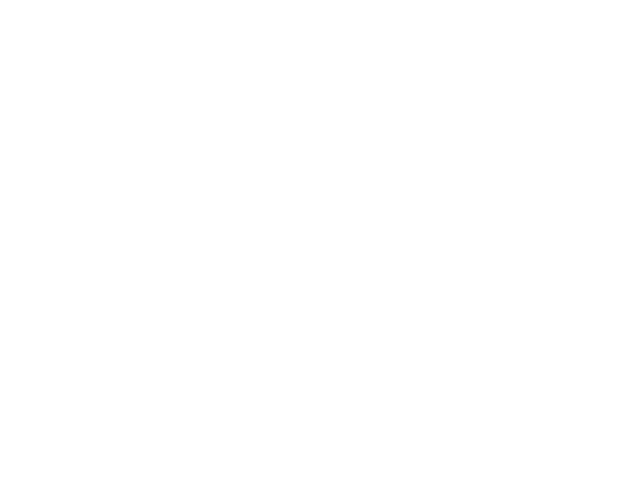
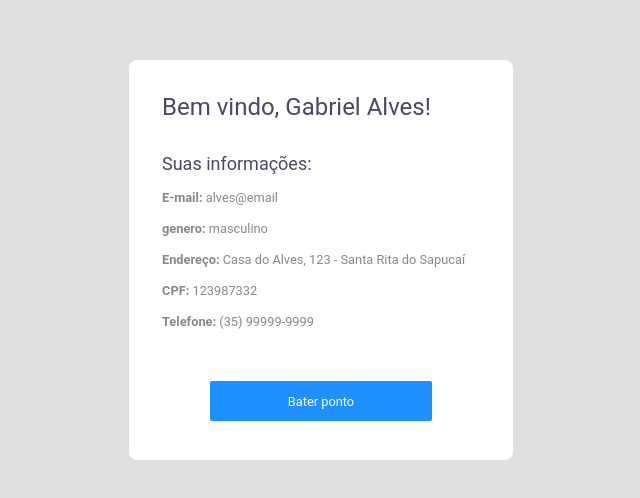
Before and after one commit to InatelS203/controle-funcionarios, a React (Vite) app in the folder frontend/: page /employee in a window 1280 px wide. Before the commit this address had no page. Shown: the part 140-638 px from the top of the page, without its empty margins (319-959 px from the left). Built offline with nearby package versions, Linux system fonts and the light colour scheme.

Commit message:
feat: :sparkles: add employee page

```diff
--- a/frontend/src/components/Form/Button/styles.ts
+++ b/frontend/src/components/Form/Button/styles.ts
@@ -11,12 +11,12 @@
     width: 100%;
     padding: 8px;
     color: ${theme.COLORS.WHITE};
-    background-color: ${theme.COLORS.GREEN};
+    background-color: ${theme.COLORS.BLUE};
     border: 1px solid transparent ;
     border-radius: 2px;
     font-size: ${theme.FONT_SIZE.MD};
     cursor: pointer;
     &:hover{
-        background-color: ${theme.COLORS.LIGHT_GREEN};
+        background-color: ${theme.COLORS.LIGHT_BLUE};
     }
 `
--- a/frontend/src/pages/EmployeeControl/index.tsx
+++ b/frontend/src/pages/EmployeeControl/index.tsx
@@ -0,0 +1,39 @@
+import { Button } from "../../components/Form/Button/Button";
+import {
+  BtnContainer,
+  Container,
+  InfoContainer,
+  Subtitle,
+  Text,
+  Title,
+} from "./styles";
+
+export const EmployeeControl = () => {
+  return (
+    <Container>
+      <InfoContainer>
+        <Title>Bem vindo, Gabriel Alves!</Title>
+        <Subtitle>Suas informações:</Subtitle>
+
+        <Text>
+          <b>E-mail:</b> alves@email{" "}
+        </Text>
+        <Text>
+          <b>genero:</b> masculino{" "}
+        </Text>
+        <Text>
+          <b>Endereço:</b> Casa do Alves, 123 - Santa Rita do Sapucaí{" "}
+        </Text>
+        <Text>
+          <b>CPF:</b> 123987332
+        </Text>
+        <Text>
+          <b>Telefone:</b> (35) 99999-9999{" "}
+        </Text>
+        <BtnContainer>
+          <Button text="Bater ponto"></Button>
+        </BtnContainer>
+      </InfoContainer>
+    </Container>
+  );
+};
--- a/frontend/src/pages/EmployeeControl/styles.ts
+++ b/frontend/src/pages/EmployeeControl/styles.ts
@@ -0,0 +1,51 @@
+import styled from "styled-components";
+import theme from "../../styles/theme";
+
+export const Container = styled.div`
+    display: flex;
+    justify-content: center;
+    align-items: center;
+    width: 100vw;
+    height: 100vh;
+    background-color: ${theme.COLORS.VERY_LIGHT_GRAY};
+`
+
+export const InfoContainer = styled.div`
+    width: 30vw;
+    height: 50vh;
+    padding: 2rem;
+    display: flex;
+    flex-direction: column;
+    justify-content: flex-start;
+    align-items: flex-start;
+    background-color: ${theme.COLORS.WHITE};
+    border: 1px solid transparent;
+    border-radius: 8px;
+`
+
+
+export const Title = styled.text`
+color: ${theme.COLORS.DARK_GRAY};
+font-size: ${theme.FONT_SIZE.LG};
+`
+
+export const Subtitle = styled.text`
+color: ${theme.COLORS.DARK_GRAY};
+padding-top: 2rem;
+font-size: 18px;
+`
+
+export const Text = styled.text`
+    margin-top: 1rem;
+    color: ${theme.COLORS.GRAY};
+    font-size: ${theme.FONT_SIZE.MD};
+
+`
+
+export const BtnContainer = styled.div`
+    width: 100%;
+    margin-top: 2rem;
+    display: flex;
+    align-items: center;
+    justify-content: center;
+`
--- a/frontend/src/pages/Login/index.tsx
+++ b/frontend/src/pages/Login/index.tsx
@@ -1,18 +1,18 @@
 import { Button } from "../../components/Form/Button/Button";
 import { Input } from "../../components/Form/Input/Input";
-import { Container, FormContainer } from "./styles";
+import { Container, FormContainer, Title } from "./styles";
 
 export const Login = () => {
   return (
     <Container>
       <FormContainer>
+        <Title>Controle de Funcionários</Title>
         <Input
           label="E-mail"
           placeholder="Entre com seu e-mail"
           id="email"
           type="email"
           required
-          value=""
           onChange={() => {}}
         />
         <Input
@@ -21,7 +21,6 @@
           id="senha"
           type="password"
           required
-          value={""}
           onChange={() => {}}
         ></Input>
         <Button text="Entrar" />
--- a/frontend/src/pages/Login/styles.ts
+++ b/frontend/src/pages/Login/styles.ts
@@ -10,7 +10,7 @@
     background-color: ${theme.COLORS.VERY_LIGHT_GRAY};
 `
 
-export const FormContainer = styled.div`
+export const FormContainer = styled.form`
     width: 30vw;
     height: 60vh;
     display: flex;
@@ -25,6 +25,7 @@
 export const Title = styled.text`
 color: ${theme.COLORS.DARK_GRAY};
 font-size: ${theme.FONT_SIZE.LG};
+padding-bottom: 2rem;
 `
 
 export const Text = styled.text`
--- a/frontend/src/router/index.tsx
+++ b/frontend/src/router/index.tsx
@@ -1,11 +1,13 @@
 import { BrowserRouter, Routes, Route } from "react-router-dom";
 import { Login } from "../pages/Login";
+import { EmployeeControl } from "../pages/EmployeeControl";
 
 export const AppRoutes = () => {
   return (
     <BrowserRouter>
       <Routes>
         <Route path="/" element={<Login />} />
+        <Route path="/employee" element={<EmployeeControl />} />
       </Routes>
     </BrowserRouter>
   );
--- a/frontend/src/styles/theme.ts
+++ b/frontend/src/styles/theme.ts
@@ -18,6 +18,8 @@
         SOFT_GRAY: "#D3D3D3",
         VERY_LIGHT_GRAY: "#E0E0E0",
         GHOST_GRAY: "#F0F0F0",
+        BLUE: "#1E90FF",
+        LIGHT_BLUE: "#87CEFA",
     },
 
     FONT_SIZE: {
```
